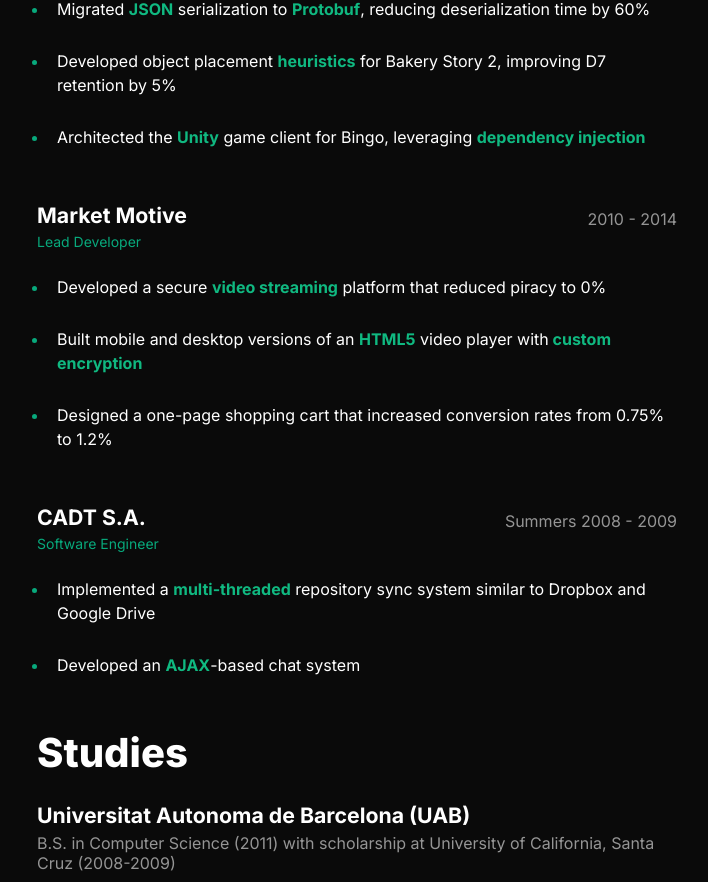
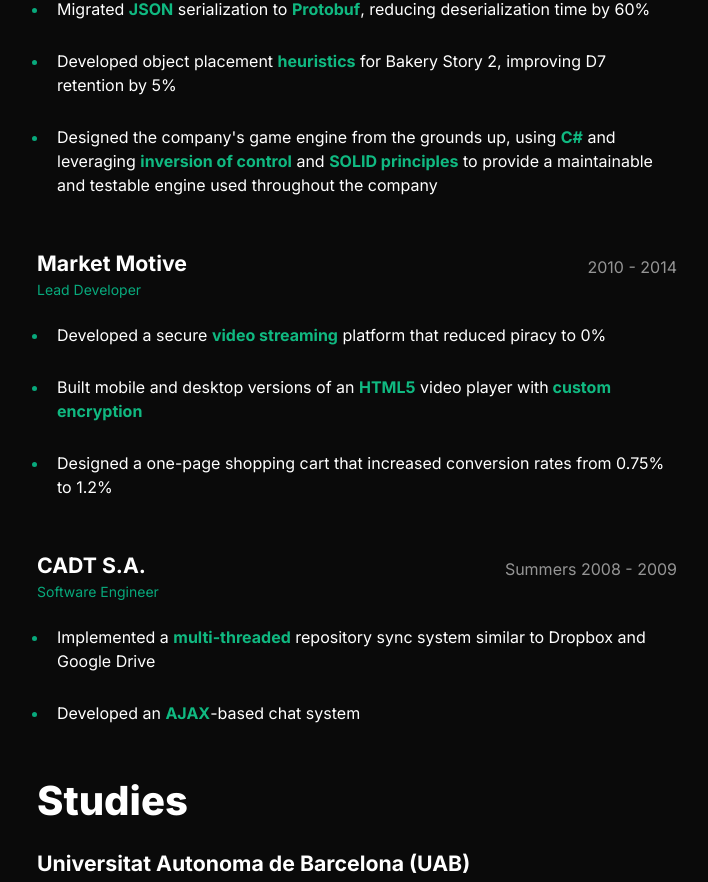
Before and after one commit to dcasadevall/portfolio, a Next.js app: page / in a window 1280 px wide. Shown: the part 1455-2337 px from the top of the page, without its empty margins (475-1183 px from the left). Built offline with nearby package versions, Linux system fonts and the light colour scheme.

Commit message:
Update storm8 experience

```diff
--- a/src/app/resources/content.js
+++ b/src/app/resources/content.js
@@ -139,7 +139,9 @@ const resume = {
             Developed object placement <span className="highlight">heuristics</span> for Bakery Story 2, improving D7 retention by 5%
           </>,
           <>
-            Architected the <span className="highlight">Unity</span> game client for Bingo, leveraging <span className="highlight">dependency injection</span>
+            Designed the company's game engine from the grounds up, using <span className="highlight">C#</span> and leveraging <span className="highlight">inversion
+              of control</span> and <span className="highlight">SOLID principles</span> to provide a maintainable and testable engine used throughout the
+            company
           </>,
         ],
         images: [],
```
